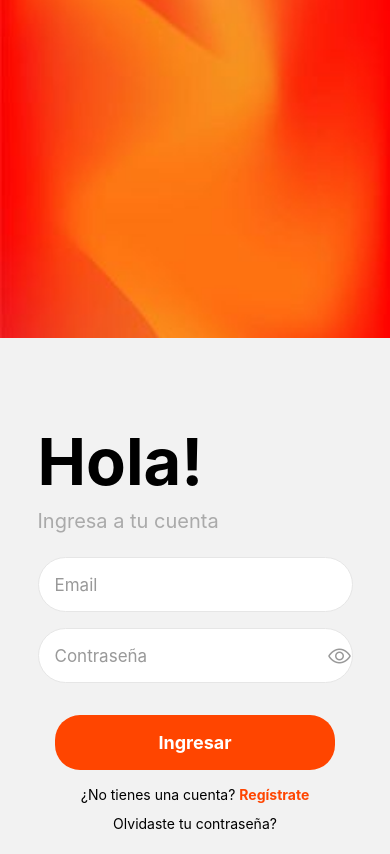
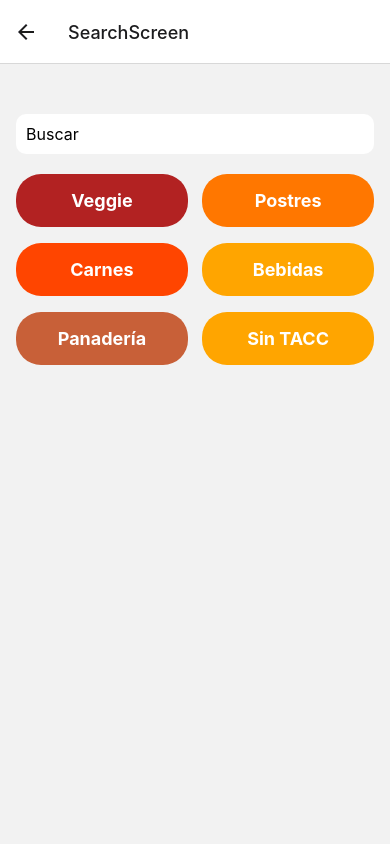
Before and after one commit to Aleu79/InstantRecipes-PP, a React Native app: screen /SearchScreen in a window 390 px wide. Built offline with nearby package versions, Linux system fonts and the light colour scheme.

Commit message:
ScreenSearch

```diff
--- a/App.js
+++ b/App.js
@@ -6,6 +6,7 @@ import HomeScreen from './src/screens/HomeScreen';
 import SignUpScreen from './src/screens/SignUpScreen';
 import UserProfile from './src/components/UserProfile';
 import { UserProvider } from './src/context/UserContext';
+import SearchScreen  from './src/screens/SearchScreen';
 
 const Stack = createStackNavigator();
 
@@ -18,6 +19,7 @@ export default function App() {
           <Stack.Screen name="Home" component={HomeScreen} options={{ headerShown: false }} />
           <Stack.Screen name="Sign Up" component={SignUpScreen} options={{ headerShown: false }} />
           <Stack.Screen name="UserProfile" component={UserProfile} />
+          <Stack.Screen name="SearchScreen" component={SearchScreen} />
         </Stack.Navigator>
       </NavigationContainer>
     </UserProvider>
--- a/src/screens/HomeScreen.js
+++ b/src/screens/HomeScreen.js
@@ -4,16 +4,8 @@ import Icon from 'react-native-vector-icons/Ionicons';
 import SideMenu from '../components/SideMenu';
 
 const HomeScreen = ({ navigation }) => {
-  const categoriesScrollRef = useRef(); // Referencia para el scroll view del carrusel
+  const categoriesScrollRef = useRef();
   const [menuVisible, setMenuVisible] = useState(false); // Estado para controlar la visibilidad del menú
-
-  const scrollLeft = () => {
-    categoriesScrollRef.current.scrollTo({ x: 0, animated: true });
-  };
-  const scrollRight = () => {
-    categoriesScrollRef.current.scrollToEnd({ animated: true });
-  };
-
   return (
     <View style={styles.container}>
       {/* Barra de navegación */}
@@ -21,7 +13,7 @@ const HomeScreen = ({ navigation }) => {
         <TouchableOpacity onPress={() => setMenuVisible(true)}>
           <Icon name="menu" size={28} color="#333" />
         </TouchableOpacity>
-        <TouchableOpacity onPress={() => { /* Código para buscar */ }}>
+        <TouchableOpacity onPress={() => navigation.navigate('SearchScreen')}>
           <Icon name="search" size={28} color="#333" />
         </TouchableOpacity>
       </View>
@@ -44,9 +36,6 @@ const HomeScreen = ({ navigation }) => {
 
         {/* Carrusel de Categorías con Flechas */}
         <View style={styles.carouselContainer}>
-          <TouchableOpacity onPress={scrollLeft} style={styles.arrowButton}>
-            <Icon name="chevron-back" size={15} color="#333" />
-          </TouchableOpacity>
           <ScrollView
             ref={categoriesScrollRef}
             horizontal
@@ -54,7 +43,7 @@ const HomeScreen = ({ navigation }) => {
             style={styles.categoriesContainer}
           >
             {/* Botones de categorías */}
-            {['Veggie', 'Carnes', 'Bebidas', 'Panaderia', 'Postres', 'Sin TACC'].map((category, index) => (
+            {['Veggie', 'Carnes', 'Bebidas', 'Panadería', 'Postres', 'Sin TACC'].map((category, index) => (
               <TouchableOpacity
                 key={index}
                 style={[styles.btncategoria, { backgroundColor: ['#B22222', '#FFA500', '#FF4500', '#C86038', '#FF7700', '#FFA500'][index] }]}
@@ -64,9 +53,6 @@ const HomeScreen = ({ navigation }) => {
               </TouchableOpacity>
             ))}
           </ScrollView>
-          <TouchableOpacity onPress={scrollRight} style={styles.arrowButton}>
-            <Icon name="chevron-forward" size={15} color="#333" />
-          </TouchableOpacity>
         </View>
 
         {/* Sección de Recomendados */}
@@ -157,11 +143,6 @@ const styles = StyleSheet.create({
     paddingHorizontal: 16,
     marginTop: 15,
   },
-  arrowButton: {
-    padding: 10,
-    justifyContent: 'center',
-    alignItems: 'center',
-  },
   categoriesContainer: {
     flexDirection: 'row',
     marginBottom: 20,
--- a/src/screens/LoginScreen.js
+++ b/src/screens/LoginScreen.js
@@ -1,4 +1,4 @@
-import { useNavigation } from '@react-navigation/native';
+import { useNavigation, CommonActions } from '@react-navigation/native'; // Asegúrate de importar CommonActions
 import { Alert, Image, Dimensions, KeyboardAvoidingView, ScrollView, StyleSheet, Text, TextInput, TouchableOpacity, View, Platform } from 'react-native';
 import Icon from 'react-native-vector-icons/Ionicons';
 import { useState } from 'react';
@@ -6,19 +6,31 @@ import { auth } from '../../firebase/firebase-config';
 import { signInWithEmailAndPassword, sendPasswordResetEmail } from 'firebase/auth';
 
 const { height } = Dimensions.get('window');
+
 const LoginScreen = () => {
-  const navigation = useNavigation();
-  const [email, setEmail] = useState('');
-  const [password, setPassword] = useState('');
-  const [showPassword, setShowPassword] = useState(false);
-
+  const navigation = useNavigation(); // Hook de navegación
+  const [email, setEmail] = useState(''); // Estado para el email
+  const [password, setPassword] = useState(''); // Estado para la contraseña
+  const [showPassword, setShowPassword] = useState(false); // Estado para mostrar/ocultar la contraseña
 
   const handleLogin = async () => {
+    if (!email || !password) {
+      Alert.alert('Error', 'Por favor, ingresa tu correo y contraseña.');
+      return;
+    }
+
     try {
       await signInWithEmailAndPassword(auth, email, password);
-      navigation.navigate('Home');
+      navigation.dispatch(
+        CommonActions.reset({
+          index: 0,
+          routes: [{ name: 'Home' }],
+        })
+      );
     } catch (error) {
-      console.log('Código de error:', error.code);
+      console.log('Error completo:', error); // Ver el error completo
+      console.log('Código de error:', error.code); // Imprimir el código de error para depuración
+
       switch (error.code) {
         case 'auth/wrong-password':
           Alert.alert('Error', 'La contraseña es incorrecta. Inténtalo de nuevo.');
@@ -30,14 +42,20 @@ const LoginScreen = () => {
           Alert.alert('Error', 'Demasiados intentos fallidos. Inténtalo más tarde.');
           break;
         case 'auth/invalid-credential':
-          Alert.alert('Error', 'No se encontró una cuenta con este correo. Por favor, regístrate.');
+          Alert.alert('Error', 'Las credenciales son inválidas. Revisa el correo o la contraseña e intenta nuevamente.');
           break;
         default:
           Alert.alert('Error', 'Ocurrió un error inesperado. Por favor, inténtalo más tarde.');
       }
     }
   };
+
   const handleForgotPassword = async () => {
+    if (!email) {
+      Alert.alert('Error', 'Por favor, ingresa tu correo para restablecer la contraseña.');
+      return;
+    }
+
     try {
       await sendPasswordResetEmail(auth, email);
       Alert.alert('Éxito', 'Se ha enviado un correo electrónico para restablecer tu contraseña.');
@@ -51,6 +69,7 @@ const LoginScreen = () => {
       }
     }
   };
+
   return (
     <KeyboardAvoidingView
       style={{ flex: 1 }}
@@ -98,7 +117,7 @@ const LoginScreen = () => {
               </Text>
             </Text>
             <TouchableOpacity style={styles.forgotPasswordButton} onPress={handleForgotPassword}>
-              <Text style={styles.forgotPasswordText}>Olvidaste tu contraseña?</Text>
+              <Text style={styles.forgotPasswordText}>¿Olvidaste tu contraseña?</Text>
             </TouchableOpacity>
           </View>
         </View>
--- /dev/null
+++ b/src/screens/SearchScreen.js
@@ -0,0 +1,73 @@
+import React from 'react';
+import { View, TextInput, TouchableOpacity, Text, StyleSheet } from 'react-native';
+import Icon from 'react-native-vector-icons/Ionicons';
+
+const SearchScreen = ({ navigation }) => {
+  return (
+    <View style={styles.container}>
+      {/* Barra de búsqueda */}
+      <View style={styles.navbar}>
+        <TextInput
+          placeholder="Buscar"
+          style={styles.searchInput}
+        />
+      </View>
+
+      {/* Categorías */}
+      <View style={styles.categoriesContainer}>
+        {['Veggie', 'Postres', 'Carnes', 'Bebidas', 'Panadería', 'Sin TACC'].map((category, index) => (
+          <TouchableOpacity
+            key={index}
+            style={[styles.btncategoria, { backgroundColor: ['#B22222', '#FF7700', '#FF4500', '#FFA500', '#C86038', '#FFA500'][index] }]}
+            onPress={() => navigation.navigate(category)}
+          >
+            <Text style={styles.textcategoria}>{category}</Text>
+          </TouchableOpacity>
+        ))}
+      </View>
+    </View>
+  );
+};
+
+const styles = StyleSheet.create({
+  container: {
+    flex: 1,
+    backgroundColor: '#F2F2F2',
+    paddingTop: 50,
+    paddingHorizontal: 16,
+  },
+  navbar: {
+    flexDirection: 'row',
+    alignItems: 'center',
+    marginBottom: 20,
+  },
+  searchInput: {
+    flex: 1,
+    padding: 10,
+    backgroundColor: '#FFF',
+    borderRadius: 10,
+    fontSize: 16,
+  },
+  categoriesContainer: {
+    flexDirection: 'row',
+    flexWrap: 'wrap',
+    justifyContent: 'space-between',
+    marginBottom: 20,
+  },
+  btncategoria: {
+    borderRadius: 25,
+    paddingVertical: 16,
+    paddingHorizontal: 24,
+    marginBottom: 16,
+    width: '48%',
+    justifyContent: 'center',
+    alignItems: 'center',
+  },
+  textcategoria: {
+    color: '#FFF',
+    fontWeight: 'bold',
+    fontSize: 18,
+  },
+});
+
+export default SearchScreen;
--- a/src/screens/SignUpScreen.js
+++ b/src/screens/SignUpScreen.js
@@ -1,4 +1,4 @@
-import React, { useState, useContext, useEffect } from 'react';
+import React, { useState, useContext } from 'react';
 import {
   View,
   Text,
@@ -13,6 +13,9 @@ import { createUserWithEmailAndPassword, sendEmailVerification } from 'firebase/
 import { UserContext } from '../context/UserContext';
 import zxcvbn from 'zxcvbn';
 import { getFirestore, setDoc, doc, collection } from 'firebase/firestore';
+import { CommonActions } from '@react-navigation/native';
+import { getAuth, fetchSignInMethodsForEmail } from 'firebase/auth';
+
 
 const db = getFirestore();
 
@@ -62,7 +65,16 @@ const SignUpScreen = ({ navigation }) => {
   const handleSignUp = async () => {
     if (!validateFields()) return;
 
+    const auth = getAuth();
+
     try {
+      // Verificar si el email ya está en uso
+      const signInMethods = await fetchSignInMethodsForEmail(auth, email);
+      if (signInMethods.length > 0) {
+        Alert.alert('Error', 'El correo electrónico ya está registrado. Intenta iniciar sesión.');
+        return;
+      }
+
       // Crear usuario en Firebase
       const userCredential = await createUserWithEmailAndPassword(auth, email, password);
       const user = userCredential.user;
@@ -81,16 +93,21 @@ const SignUpScreen = ({ navigation }) => {
         if (user.emailVerified) {
           clearInterval(intervalId); // Detenemos el chequeo
           setUser(user); // Guardar usuario en el contexto
-          Alert.alert('Cuenta verifica2da', 'Bienvenido a la aplicación');
-          navigation.navigate('Home');
+          Alert.alert('Cuenta verificada', 'Bienvenido a la aplicación');
+          navigation.dispatch(
+            CommonActions.reset({
+              index: 0,
+              routes: [{ name: 'Home' }],
+            })
+          );
         }
       }, 1000); // Chequear cada segundo si el correo fue verificado
     } catch (error) {
       // Control específico de errores
       switch (error.code) {
         case 'auth/email-already-in-use':
-          Alert.alert('Error', 'El correo ya está registrado.');
-          break;
+        Alert.alert('Error', 'El correo electrónico ya está en uso. Intenta iniciar sesión.');
+        break;
         case 'auth/invalid-email':
           Alert.alert('Error', 'Correo no válido.');
           break;
@@ -102,7 +119,7 @@ const SignUpScreen = ({ navigation }) => {
           break;
       }
     }
-  };
+  };  1
 
   return (
     <View style={styles.container}>
@@ -268,7 +285,6 @@ const styles = StyleSheet.create({
   footerText: {
     fontSize: 14,
     color: '#000',
-    textAlign: 'center',
   },
   footerLink: {
     color: '#FF4500',
```
